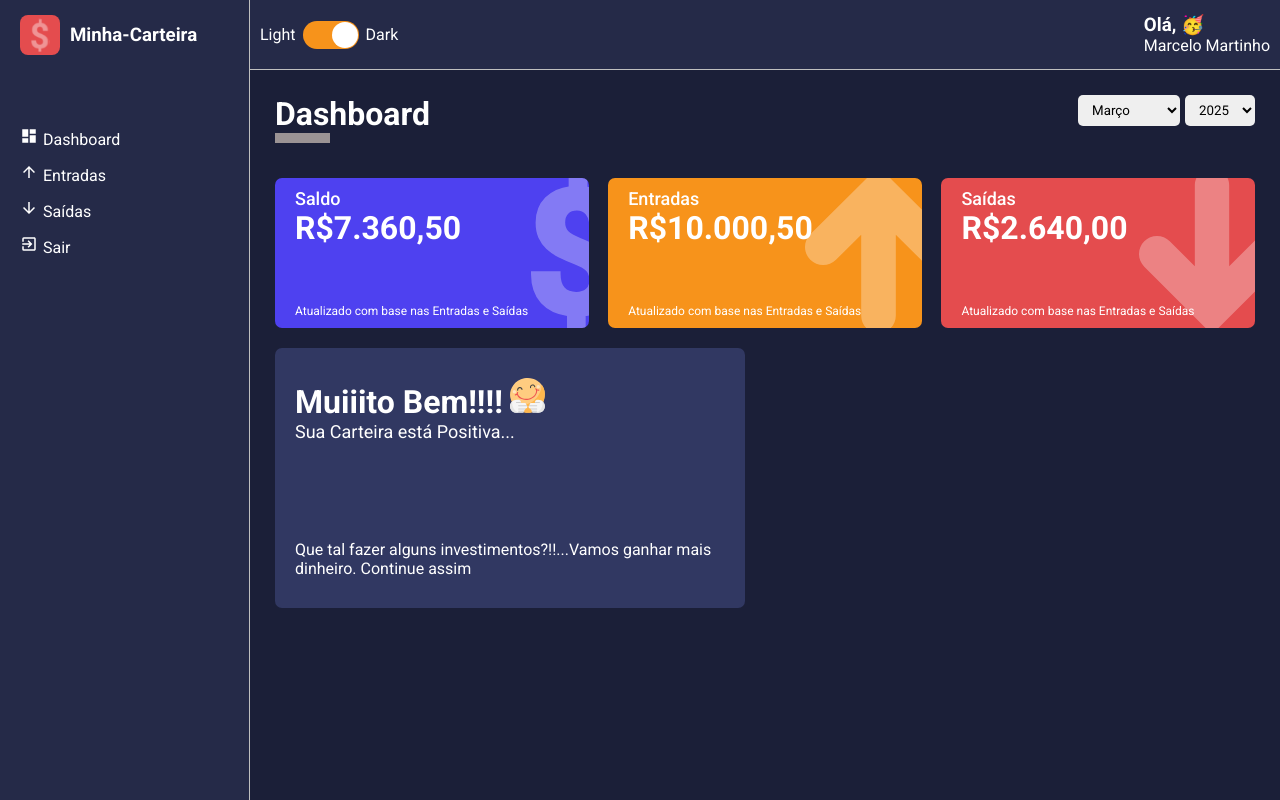
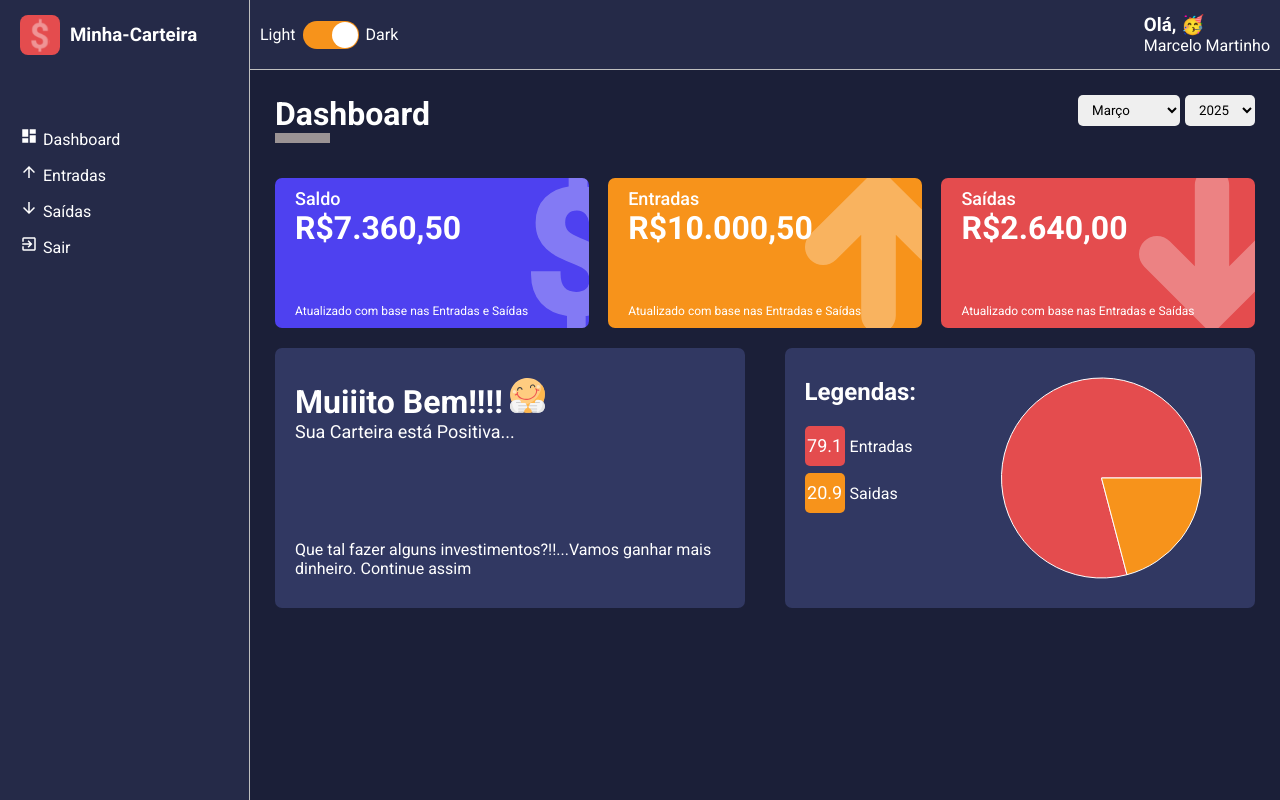
Before and after one commit to Mgmartinho/wallet, a React (Create React App) app: page /dashboard in a window 1280 px wide. Built offline with nearby package versions, Linux system fonts and the light colour scheme.

Commit message:
graficos e legendas

```diff
--- a/package.json
+++ b/package.json
@@ -11,6 +11,7 @@
     "@types/node": "^16.18.126",
     "@types/react": "^19.0.10",
     "@types/react-dom": "^19.0.4",
+    "@types/recharts": "^1.8.29",
     "react": "^19.0.0",
     "react-countup": "^6.5.3",
     "react-dom": "^19.0.0",
@@ -18,6 +19,7 @@
     "react-router-dom": "^7.3.0",
     "react-scripts": "5.0.1",
     "react-switch": "^7.1.0",
+    "recharts": "^2.15.1",
     "styled-components": "^6.1.15",
     "typescript": "^4.9.5",
     "uuid": "^11.1.0",
--- /dev/null
+++ b/src/components/PieChartBox/index.tsx
@@ -0,0 +1,71 @@
+import React from 'react'
+import {
+    Container,
+    SideLeft,
+    LegendContainer,
+    Legend,
+    SideRight
+} from './sytle'
+
+import {
+    Pie,
+    PieChart,
+    ResponsiveContainer,
+    Cell
+} from 'recharts'
+
+
+interface IPieChartProps {
+    data: {
+        name: string,
+        value: number,
+        percent: number,
+        color: string,
+    }[],
+}
+
+const PieChartBox: React.FC<IPieChartProps> = ({ data }) => (
+    <Container>
+        <SideLeft>
+            <h2>Legendas:</h2>
+            <LegendContainer>
+                {
+                    data.map(indicator => (
+                        <Legend
+                            key={indicator.name}
+                            color={indicator.color}
+                        >
+                            <div>{indicator.percent}</div>
+                            <span>{indicator.name}</span>
+                        </Legend>
+                    ))
+                }
+
+
+            </LegendContainer>
+        </SideLeft>
+
+        <SideRight>
+            <ResponsiveContainer>
+                <PieChart>  {/*GRAFICO D PIZZA */}
+                    <Pie
+                        data={data}
+                        dataKey="percent" labelLine={false}
+                    >
+                        {
+                            data.map((indicator) => (
+                                <Cell
+                                    key={indicator.name}
+                                    fill={indicator.color}
+                                />
+                            ))
+                        }
+                    </Pie>
+                </PieChart>
+            </ResponsiveContainer>
+        </SideRight>
+    </Container>
+)
+
+
+export default PieChartBox;
--- /dev/null
+++ b/src/components/PieChartBox/sytle.tsx
@@ -0,0 +1,62 @@
+import styled from "styled-components";
+
+interface ILegendProps {
+    color: string,
+}
+
+export const Container = styled.div`
+    width:48%;
+    height:260px;
+    margin: 10px 0;
+    background-color: ${props => props.theme.colors.tertiary};
+    color: ${props => props.theme.colors.white};
+    border-radius: 7px;
+    display: flex;
+
+
+`;
+
+export const SideLeft = styled.aside`
+    padding: 30px 20px;
+
+    > h2{
+        margin-bottom: 20px;
+    }
+
+`;
+
+export const LegendContainer = styled.ul`
+    list-style: none;
+    max-height: 175px;
+    padding-right: 15px;
+    overflow-y: scroll;
+`;
+
+export const Legend = styled.li<ILegendProps>`
+    display: flex;
+    align-items: center;
+    margin-bottom: 7px;
+
+
+    >div{
+        background-color: ${props => props.color};
+        width: 40px;
+        height:40px;
+        border-radius: 5px;
+        font-size: 18px;
+        line-height: 40px;
+        text-align: center;
+
+    }
+
+    >span{
+        margin-left: 5px;
+    }
+`;
+
+export const SideRight = styled.main`
+    display: flex;
+    flex: 1;
+    justify-content: center;
+
+`;
--- a/src/pages/Dashboard/index.tsx
+++ b/src/pages/Dashboard/index.tsx
@@ -19,6 +19,7 @@ import MessageBox from '../../components/MessageBox';
 import happyImg from '../../assets/happy.svg'
 import sadImd from '../../assets/sad.svg'
 import emojis from '../../utils/emojis';
+import PieChartBox from '../../components/PieChartBox';
 
 const Dashboard = () => {
 
@@ -61,76 +62,104 @@ const Dashboard = () => {
     const totalExpenses = useMemo(() => {
         let total: number = 0;
 
-        expenses.forEach(item =>  {
+        expenses.forEach(item => {
             const date = new Date(item.date);
             const year = date.getFullYear();
-           const month = date.getMonth() +1;
+            const month = date.getMonth() + 1;
 
-           if(month === monthSelected && year === yearSelected){
-                try{
+            if (month === monthSelected && year === yearSelected) {
+                try {
                     total += Number(item.amount)
-                }catch{
+                } catch {
                     throw new Error('Amount invalido! Amount de ser numero.')
                 }
             }
         });
         return total;
-    },[monthSelected, yearSelected]);
+    }, [monthSelected, yearSelected]);
 
     //FUNÇÃO CALCULO DE ENTRADAS
     const totalGains = useMemo(() => {
         let total: number = 0;
 
-        gains.forEach(item =>  {
+        gains.forEach(item => {
             const date = new Date(item.date);
             const year = date.getFullYear();
-           const month = date.getMonth() +1;
+            const month = date.getMonth() + 1;
 
-           if(month === monthSelected && year === yearSelected){
-                try{
+            if (month === monthSelected && year === yearSelected) {
+                try {
                     total += Number(item.amount)
-                }catch{
+                } catch {
                     throw new Error('Amount invalido! Amount de ser numero.')
                 }
             }
         });
         return total;
-    },[monthSelected, yearSelected]);
+    }, [monthSelected, yearSelected]);
 
     //FUNÇÃO CALCULO DO SALDO
     const totalSaldo = useMemo(() => {
-       const total = totalGains-totalExpenses
+        const total = totalGains - totalExpenses
         return total;
-    },[totalGains,totalExpenses]);
+    }, [totalGains, totalExpenses]);
 
-
+    //MENSAGENS MOTIVACIONAIS
     const message = useMemo(() => {
-        if(totalSaldo < 0){
-            return{
+        if (totalSaldo < 0) {
+            return {
                 title: "Esse mês não foi dos melhores!",
-            description:"Sua Carteira esta Negativa",
-            footerText:"Precisamos Melhorar...Gastamos mais do que deveriamos.",
-            icon:sadImd
+                description: "Sua Carteira esta Negativa",
+                footerText: "Precisamos Melhorar...Gastamos mais do que deveriamos.",
+                icon: sadImd
 
             }
-    }else if(totalSaldo == 0){
-        return{
+        } else if (totalSaldo == 0) {
+            return {
                 title: "Uffaaa essa foi por pouco...",
-            description:"Sua Carteira esta ZERADA.",
-            footerText:"Que tal Fazer alguns lançamentos...adoraria ver o seu Saldo Positivo.",
-            icon:happyImg
+                description: "Sua Carteira esta ZERADA.",
+                footerText: "Que tal Fazer alguns lançamentos...adoraria ver o seu Saldo Positivo.",
+                icon: happyImg
 
             }
-    }else{
-        return{
+        } else {
+            return {
                 title: "Muiiito Bem!!!!",
-            description:"Sua Carteira está Positiva...",
-            footerText:"Que tal fazer alguns investimentos?!!...Vamos ganhar mais dinheiro. Continue assim",
-            icon:happyImg
+                description: "Sua Carteira está Positiva...",
+                footerText: "Que tal fazer alguns investimentos?!!...Vamos ganhar mais dinheiro. Continue assim",
+                icon: happyImg
 
             }
         }
-    },[totalSaldo]);
+    }, [totalSaldo]);
+
+    //
+    const relationExpensesVesusGains = useMemo(() => {
+        const total = totalGains + totalExpenses;
+
+        const percentGains = (totalGains / total) * 100;
+        const percentExpenses = (totalExpenses / total) * 100;
+
+        const data = [
+            {
+                name: "Entradas",
+                value: totalExpenses,
+                percent:Number( percentGains.toFixed(1)),
+                color: "#e44c4e"
+            },
+            {
+                name: "Saidas",
+                value: totalGains,
+                percent: Number(percentExpenses.toFixed(1)),
+                color: "#F7931b"
+            },
+
+
+        ];
+
+        return data;
+
+    }, [totalGains, totalExpenses])
 
     interface IData {
         id: string;
@@ -143,22 +172,11 @@ const Dashboard = () => {
 
 
 
-
-    const handleFrequencyClick = (frequency: string = 'teste') => {
-        const alreadySelected = selectedFrequency.findIndex(item => item === frequency);
-        if (alreadySelected >= 0) {
-            const filtered = selectedFrequency.filter(item => item !== frequency);
-            setSelectedFrequency(filtered);
-        } else {
-            setSelectedFrequency((prev) => [...prev, frequency]);
-        };
-    };
-
     const handleMonthSelected = (month: string) => {
         try {
             const parseMonth = Number(month);
             setMonthSelected(parseMonth);
-        } catch{
+        } catch {
             throw new Error('Invalide month value. is accept 0- 24.')
         }
     };
@@ -210,7 +228,7 @@ const Dashboard = () => {
                     amount={totalSaldo}
                     footerLabel='Atualizado com base nas Entradas e Saídas'
                     icon={"dolar"}
-                    color= "#4e41f0"
+                    color="#4e41f0"
                 />
 
                 <WalletBox
@@ -235,8 +253,11 @@ const Dashboard = () => {
                     footerText={message.footerText}
                     icon={message.icon}
 
+                />
 
+                <PieChartBox data={relationExpensesVesusGains}
                 />
+
             </Content>
         </Container>
     )
```
Also changed, not shown: 1 other file (tests, documents, lock files or other folders). Lines whose indentation alone changed are shown as unchanged.
